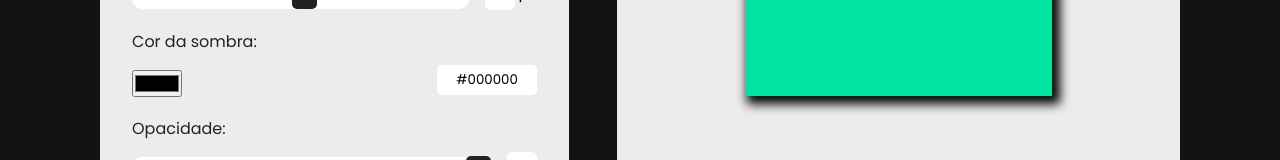
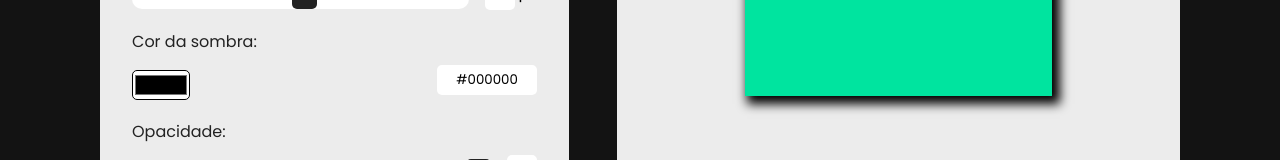
Before and after one commit to goncalvespedrogom/Gerador-De-Box-Shadow, a plain HTML site: page index.html in a window 1280 px wide. Shown: the part 584-744 px from the top of the page. Drawn offline with Linux system fonts and the light colour scheme.

```diff
--- a/css/style.css
+++ b/css/style.css
@@ -96,6 +96,17 @@ h3{
     width: 30px;
     height: 30px;
     box-shadow: rgb(0, 0, 0) 2px 2px 85px -6px;
+}
+
+.range-input input[type="color"]{
+    -webkit-appearance: none;
+    appearance: none;
+    width: 20%;
+    height: 30px;
+    background-color: #ffffff;
+    outline: none;
+    border-radius: 5px;
+    border: 1px solid black;
 }
 
 .reference-input{
```
Also changed, not shown: img/logofavicon.png.
